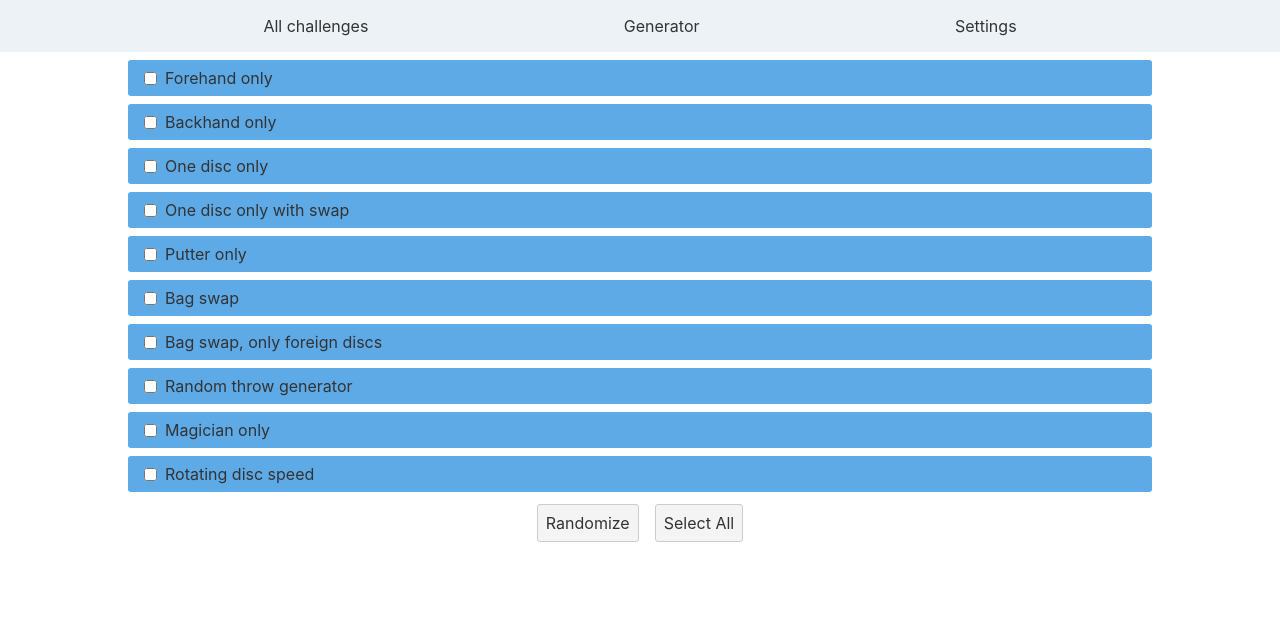
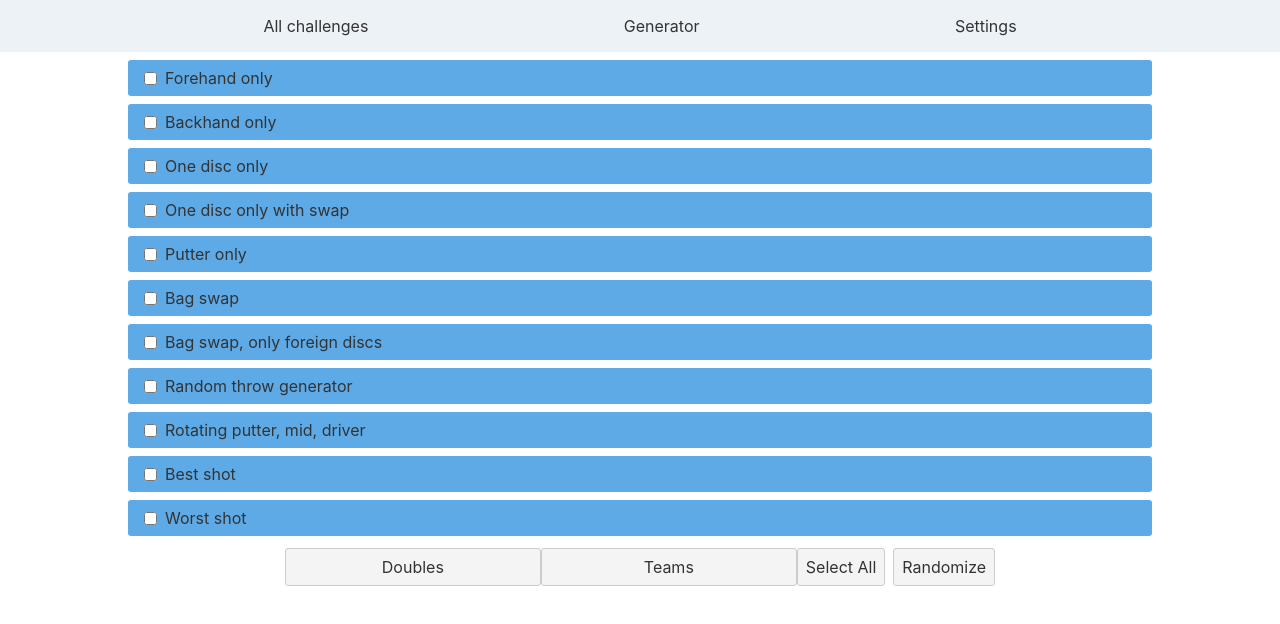
Before and after one commit to ekohvakka/fribapp, a Svelte app: page / in a window 1280 px wide. Shown: the top 624 px of the page. Built offline with nearby package versions, Linux system fonts and the light colour scheme.

Commit message:
additional challenges, teams and doubles

```diff
--- a/public/index.html
+++ b/public/index.html
@@ -2,7 +2,7 @@
 <html lang="en">
 <head>
 	<meta charset='utf-8'>
-	<meta name='viewport' content='width=device-width,initial-scale=1'>
+	<meta name='viewport' content='width=device-width,initial-scale=1,maximum-scale=1,user-scalable=no'>
 
 	<title>FribApp</title>
 
--- a/src/common/Popup.svelte
+++ b/src/common/Popup.svelte
@@ -1,14 +1,16 @@
 <script>
-    export let game;
+  export let game;
+  export let teams;
+  export let doubles;
 </script>
 
 <h2>
-    {game}!
+  {teams ? "Teams in " : doubles ? "Doubles in " : ""}{game}!
 </h2>
 
 <style>
-    h2 {
-        font-size: 2rem;
-        text-align: center;
-    }
+  h2 {
+    font-size: 2rem;
+    text-align: center;
+  }
 </style>
--- a/src/components/Games.svelte
+++ b/src/components/Games.svelte
@@ -3,20 +3,24 @@
     import { getContext } from "svelte";
 
     const { open } = getContext("simple-modal");
+    let reserve = ["Magician only"];
     let games = [
-    { name: "Forehand only", id: 0 },
-    { name: "Backhand only", id: 1 },
-    { name: "One disc only", id: 2 },
-    { name: "One disc only with swap", id: 3 },
-    { name: "Putter only", id: 4 },
-    { name: "Bag swap", id: 5 },
-    { name: "Bag swap, only foreign discs", id: 6 },
-    { name: "Random throw generator", id: 7 },
-    { name: "Magician only", id: 8 },
-    { name: "Rotating disc speed", id: 9 },
+        "Forehand only",
+        "Backhand only",
+        "One disc only",
+        "One disc only with swap",
+        "Putter only",
+        "Bag swap",
+        "Bag swap, only foreign discs",
+        "Random throw generator",
+        "Rotating putter, mid, driver",
+        "Best shot",
+        "Worst shot",
     ];
 
     let selected = new Set();
+    let teamsEnabled = false;
+    let doublesEnabled = false;
 
     const randomizeGame = () => {
         console.log(selected);
@@ -28,15 +32,14 @@
         }
         const choice =
             selectedAsArray[Math.floor(Math.random() * selectedAsArray.length)];
-    showPopup(games[choice].name);
+        showPopup(choice);
     };
 
     const selectAll = () => {
-    console.log(selected.size, games.length);
         if (selected.size !== games.length) {
             for (const game of games) {
                 if (!selected.has(game)) {
-          selected.add(game.id);
+                    selected.add(game);
                 }
             }
         } else {
@@ -47,15 +50,19 @@
 
     const onBoxCheck = (event) => {
         if (event.target.checked) {
-      selected.add(parseInt(event.target.value));
+            selected.add(event.target.value);
         } else {
-      selected.delete(parseInt(event.target.value));
+            selected.delete(event.target.value);
         }
         selected = selected;
     };
 
     const showPopup = (game) => {
-    open(Popup, { game: game });
+        open(Popup, {
+            game: game,
+            teams: teamsEnabled,
+            doubles: doublesEnabled,
+        });
     };
 </script>
 
@@ -64,18 +71,38 @@
         <label class="game">
             <input
                 type="checkbox"
-        value={game.id}
-        checked={selected.has(game.id)}
+                value={game}
+                checked={selected.has(game)}
                 on:change={onBoxCheck}
             />
-      {game.name}
+            {game}
         </label>
     {/each}
 </ol>
 
 <div class="actions">
+    <button
+        class="half right"
+        on:click={() => {
+            doublesEnabled = !doublesEnabled;
+            teamsEnabled = false;
+        }}
+        class:enabled={doublesEnabled}
+    >
+        Doubles
+    </button>
+    <button
+        class="half left right"
+        on:click={() => {
+            teamsEnabled = !teamsEnabled;
+            doublesEnabled = false;
+        }}
+        class:enabled={teamsEnabled}
+    >
+        Teams
+    </button>
+    <button class="right left" on:click={selectAll}> Select All </button>
     <button on:click={randomizeGame}> Randomize </button>
-  <button on:click={selectAll}> Select All </button>
 </div>
 
 <style>
@@ -97,6 +124,9 @@
         padding: 0.5em 0 0.5em 0;
         min-width: 80vw;
     }
+    .enabled {
+        background-color: #5eaae7;
+    }
 
     input {
         flex: none;
@@ -113,6 +143,17 @@
         margin: 0.5rem;
         border-radius: 3px;
     }
+    .half {
+        width: 20%;
+        padding: 0 0 0 0;
+    }
+
+    .left {
+        margin-left: 0;
+    }
+    .right {
+        margin-right: 0;
+    }
 
     button:hover {
         background-color: #5eaae7;
--- a/src/components/Generator.svelte
+++ b/src/components/Generator.svelte
@@ -1,22 +1,19 @@
 <script>
     import Throw from "./Throw.svelte";
     let players = 2;
-
 </script>
 
 <div class="root">
     <div class="players">
-        <div>
-            Number of players:
-        </div>
+        <div>Number of players:</div>
         <div class="actions">
             <button on:click={() => players--}>-</button>
-            <input id="number" type="number" class="number" value={players}>
+            <input id="number" type="number" class="number" value={players} />
             <button on:click={() => players++}>+</button>
         </div>
     </div>
-    {#each {length: players} as _, i}
-        <Throw number={i + 1}/>
+    {#each { length: players } as _, i}
+        <Throw number={i + 1} />
     {/each}
 </div>
 
@@ -35,8 +32,8 @@
         min-width: 10vw;
         max-width: 15vw;
         margin: 0;
-        background-color:#edf2f7;
-        color:#718096;
+        background-color: #edf2f7;
+        color: #718096;
         border-radius: 3px;
         text-align: center;
     }
@@ -65,7 +62,4 @@
         justify-content: center;
         white-space: nowrap;
     }
-
-
-
 </style>
--- a/src/components/Throw.svelte
+++ b/src/components/Throw.svelte
@@ -1,20 +1,19 @@
 <script>
     export let number;
-    const hands = ['FH', 'BH'];
-    const stabilities = ['Understable', 'Straight', 'Overstable'];
-    const discs = ['Putter', 'Mid', 'Fairway', 'Distance'];
+    const hands = ["FH", "FH", "BH", "BH", "BH", "BH", "BH", "BH", "BH", "BH"];
+    const stabilities = ["Understable", "Straight", "Overstable"];
+    const discs = ["Putter", "Mid", "Fairway", "Distance"];
 
     let hand;
     let stability;
     let disc;
 
     const randomize = () => {
-        console.log('randomizing');
-        hand = hands[Math.floor(Math.random() * 2)];
+        hand = hands[Math.floor(Math.random() * 10)];
         stability = stabilities[Math.floor(Math.random() * 3)];
         disc = discs[Math.floor(Math.random() * 4)];
         return;
-        }
+    };
 </script>
 
 <div class="card" on:click={randomize}>
@@ -26,9 +25,9 @@
     {:else}
         <div class="card populated">
             <div class="grid-item l">{number}.</div>
-        <div class="grid-item">{hand || 'Tap to generate'}.</div>
-        <div class="grid-item">{stability || 'Tap to generate'}</div>
-        <div class="grid-item r">{disc || 'Tap to generate'}</div>
+            <div class="grid-item">{hand || "Tap to generate"}.</div>
+            <div class="grid-item">{stability || "Tap to generate"}</div>
+            <div class="grid-item r">{disc || "Tap to generate"}</div>
         </div>
     {/if}
 </div>
@@ -45,7 +44,7 @@
 
     .card.populated {
         margin-top: 0.25rem;
-        background-color: #5EAAE7;
+        background-color: #5eaae7;
         padding: 0.25em;
         display: grid;
         grid-template-columns: 0.25fr 1fr 1fr 1fr;
@@ -55,7 +54,7 @@
 
     .card.empty {
         margin-top: 0.5rem;
-        background-color: #5EAAE7;
+        background-color: #5eaae7;
         padding: 0.25em;
         display: grid;
         grid-template-columns: 0.25fr 1fr;
@@ -76,5 +75,4 @@
     .grid-item.r {
         border-radius: 0 3px 3px 0;
     }
-
 </style>
```
Also changed, not shown: src/App.svelte (+17 -7 lines). Lines whose indentation alone changed are shown as unchanged.
